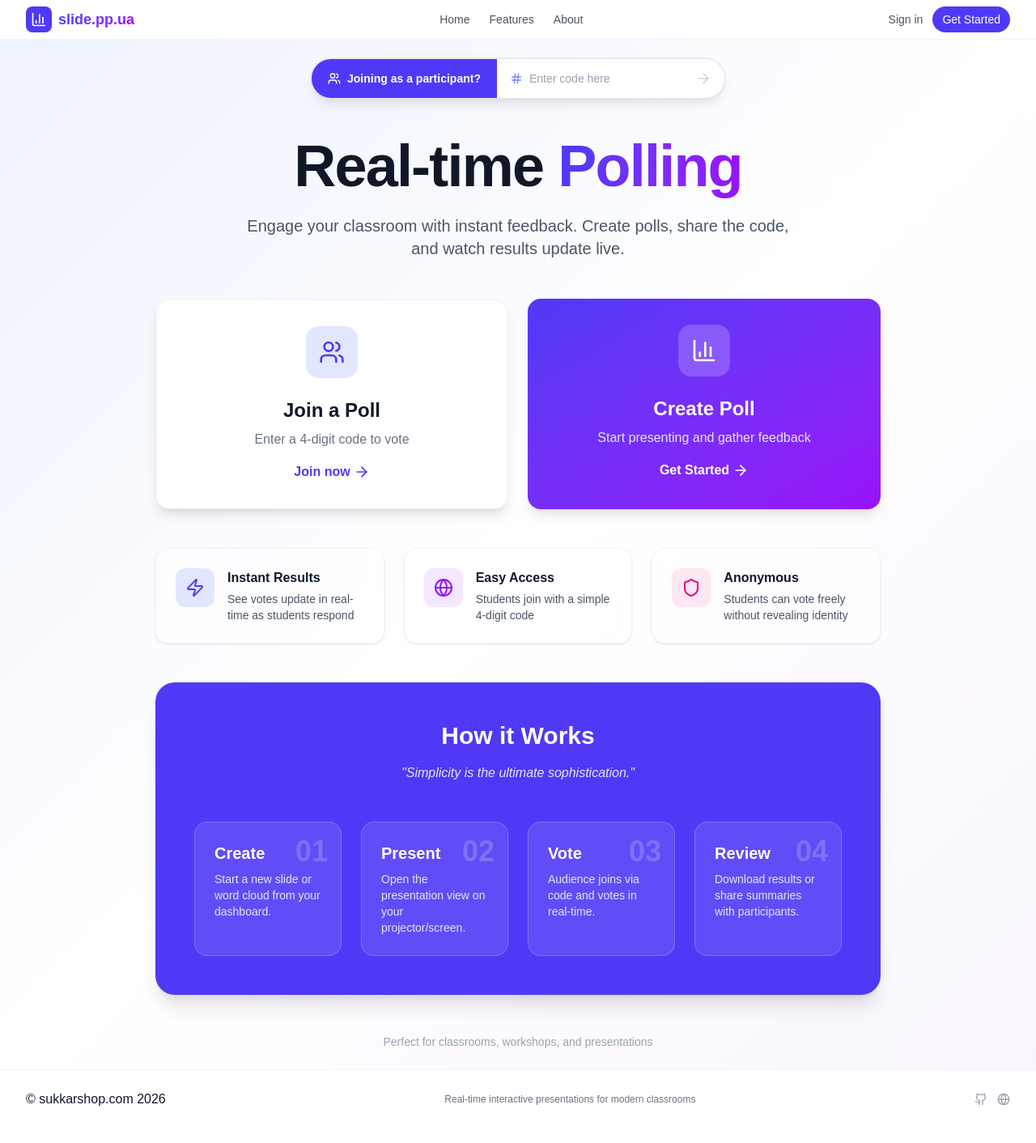
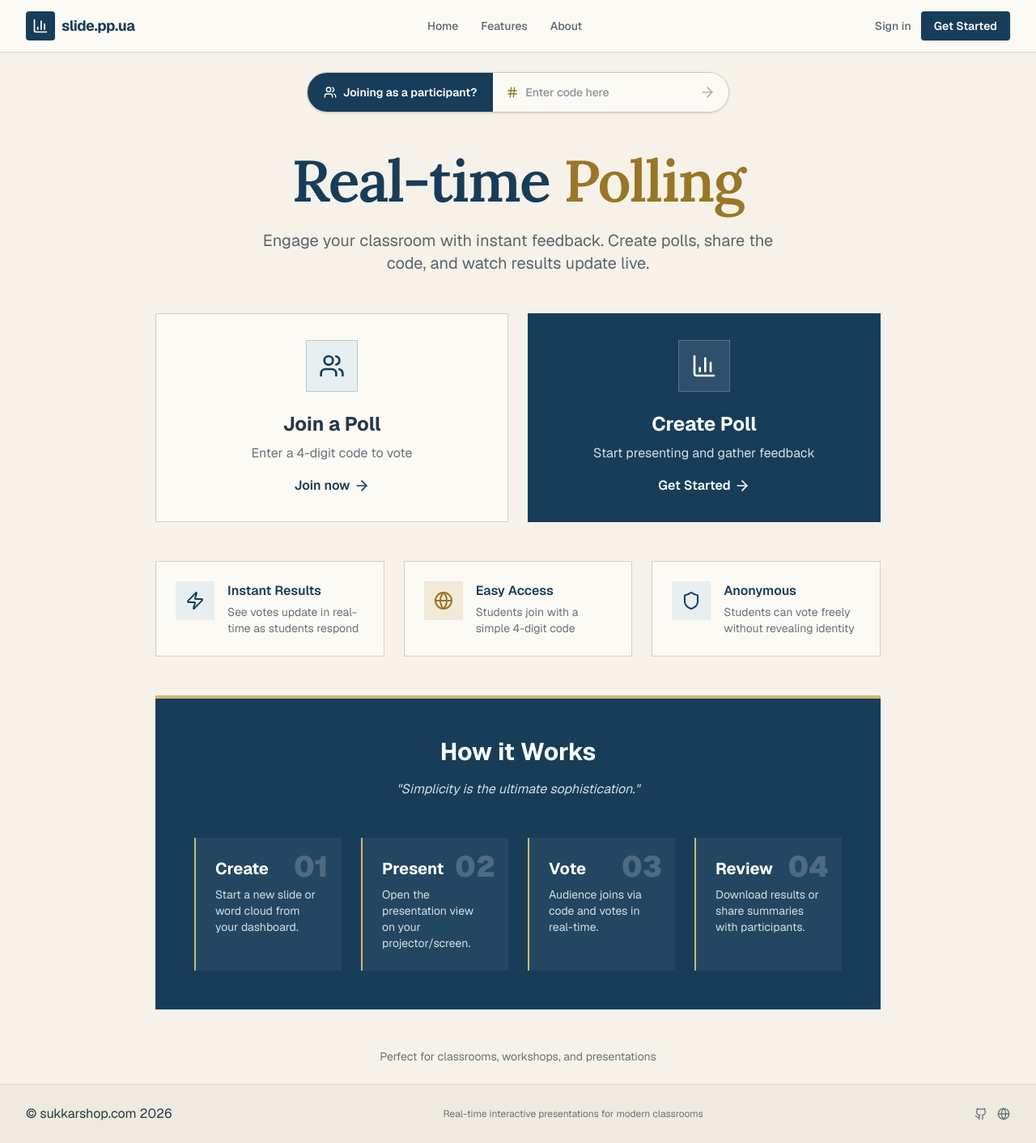
Before and after one commit to almahmudbd/bpresent, a Next.js app: page / in a window 1280 px wide. Shown: the whole page at 81% size. Built offline with nearby package versions, Linux system fonts and the light colour scheme; no server answers.

Commit message:
new theme

```diff
--- a/app/globals.css
+++ b/app/globals.css
@@ -1,8 +1,8 @@
 @import "tailwindcss";
 
 :root {
-  --background: #ffffff;
-  --foreground: #171717;
+  --background: #f6f2e9;
+  --foreground: #172a3a;
 }
 
 @theme inline {
@@ -12,18 +12,13 @@
   --font-mono: var(--font-geist-mono);
 }
 
-@media (prefers-color-scheme: dark) {
-  :root {
-    --background: #0a0a0a;
-    --foreground: #ededed;
-  }
-}
-
 body {
   background: var(--background);
   color: var(--foreground);
-  font-family: Arial, Helvetica, sans-serif;
+  font-family: var(--font-geist-sans), Arial, Helvetica, sans-serif;
 }
+
+::selection { background: #d8b768; color: #172a3a; }
 
 /* ═══════════════════════════════════════════════════════════════════════════
    SHARED SLIDE STYLES
--- a/app/layout.tsx
+++ b/app/layout.tsx
@@ -1,5 +1,5 @@
 import type { Metadata } from "next";
-import { Geist, Geist_Mono } from "next/font/google";
+import { Geist, Geist_Mono, Lora } from "next/font/google";
 import "./globals.css";
 
 const geistSans = Geist({
@@ -9,6 +9,11 @@ const geistSans = Geist({
 
 const geistMono = Geist_Mono({
   variable: "--font-geist-mono",
+  subsets: ["latin"],
+});
+
+const lora = Lora({
+  variable: "--font-lora",
   subsets: ["latin"],
 });
 
@@ -28,7 +33,7 @@ export default function RootLayout({
   return (
     <html lang="en">
       <body
-        className={`${geistSans.variable} ${geistMono.variable} antialiased min-h-screen flex flex-col`}
+        className={`${geistSans.variable} ${geistMono.variable} ${lora.variable} antialiased min-h-screen flex flex-col`}
       >
         <Header />
         <main className="flex-1">
--- a/app/page.tsx
+++ b/app/page.tsx
@@ -18,7 +18,7 @@ export default function Home() {
   };
 
   return (
-    <div className="flex min-h-screen flex-col items-center justify-center bg-gradient-to-br from-indigo-50 via-white to-purple-50 p-6 text-gray-900">
+    <div className="flex min-h-screen flex-col items-center justify-center bg-[#f6f2e9] p-6 text-[#263846]">
       <div className="max-w-4xl w-full text-center space-y-12">
 
         {/* ── Slido-style Join Bar ── */}
@@ -27,22 +27,22 @@ export default function Home() {
             onSubmit={handleJoin}
             className={`
               flex items-center gap-0 rounded-full overflow-hidden
-              shadow-lg transition-all duration-300
+              border border-[#cfc7b8] shadow-sm transition-all duration-300
               ${focused
-                ? "ring-4 ring-indigo-400/40 shadow-indigo-200/60 shadow-xl"
-                : "ring-2 ring-gray-200/80"
+                ? "ring-4 ring-[#d8b768]/30 shadow-md"
+                : ""
               }
             `}
           >
             {/* Left label */}
-            <div className="flex items-center gap-2 bg-indigo-600 px-5 py-3.5 text-white text-sm font-semibold whitespace-nowrap select-none">
+            <div className="flex items-center gap-2 bg-[#173d59] px-5 py-3.5 text-white text-sm font-semibold whitespace-nowrap select-none">
               <Users className="h-4 w-4" />
               Joining as a participant?
             </div>
 
             {/* Input area */}
-            <div className="flex items-center bg-white px-4 py-3.5 gap-2 flex-1 min-w-[180px]">
-              <Hash className="h-4 w-4 text-indigo-400 flex-shrink-0" />
+            <div className="flex items-center bg-[#fbfaf5] px-4 py-3.5 gap-2 flex-1 min-w-[180px]">
+              <Hash className="h-4 w-4 text-[#9a7625] flex-shrink-0" />
               <input
                 type="text"
                 value={code}
@@ -51,7 +51,7 @@ export default function Home() {
                 onBlur={() => setFocused(false)}
                 placeholder="Enter code here"
                 maxLength={4}
-                className="outline-none text-sm text-gray-700 placeholder-gray-400 w-full font-medium bg-transparent"
+                className="outline-none text-sm text-[#263846] placeholder:text-[#8b9293] w-full font-medium bg-transparent"
               />
             </div>
 
@@ -60,10 +60,10 @@ export default function Home() {
               type="submit"
               disabled={code.length !== 4}
               className="
-                flex items-center justify-center bg-white pr-4 pl-2 py-3.5
-                text-indigo-600 disabled:text-gray-300
+                flex items-center justify-center bg-[#fbfaf5] pr-4 pl-2 py-3.5
+                text-[#9a7625] disabled:text-[#b5aea2]
                 transition-colors duration-200 cursor-pointer disabled:cursor-default
-                hover:enabled:text-indigo-800
+                hover:enabled:text-[#805f17]
               "
               aria-label="Join poll"
             >
@@ -74,10 +74,10 @@ export default function Home() {
 
         {/* ── Hero Section ── */}
         <div className="space-y-6">
-          <h1 className="text-6xl font-bold tracking-tight text-gray-900 sm:text-7xl">
-            Real-time <span className="bg-gradient-to-r from-indigo-600 to-purple-600 bg-clip-text text-transparent">Polling</span>
+          <h1 className="font-[family-name:var(--font-lora)] text-6xl font-semibold tracking-tight text-[#173d59] sm:text-7xl">
+            Real-time <span className="text-[#9a7625]">Polling</span>
           </h1>
-          <p className="text-xl text-gray-600 max-w-2xl mx-auto">
+          <p className="text-xl text-[#596570] max-w-2xl mx-auto">
             Engage your classroom with instant feedback. Create polls, share the code, and watch results update live.
           </p>
         </div>
@@ -86,27 +86,27 @@ export default function Home() {
         <div className="grid grid-cols-1 gap-6 sm:grid-cols-2">
           <Link
             href="/join"
-            className="group flex flex-col items-center p-8 bg-white rounded-2xl shadow-lg border-2 border-gray-100 hover:border-indigo-500 hover:shadow-xl transition-all"
+            className="group flex flex-col items-center p-8 bg-[#fbfaf5] border border-[#d7d0c2] hover:border-[#9a7625] hover:shadow-md transition-all"
           >
-            <div className="h-16 w-16 bg-indigo-100 rounded-2xl flex items-center justify-center mb-6 group-hover:bg-indigo-600 group-hover:scale-110 transition-all">
-              <Users className="h-8 w-8 text-indigo-600 group-hover:text-white transition-colors" />
+            <div className="h-16 w-16 bg-[#e7eff1] border border-[#b9c9d1] flex items-center justify-center mb-6 group-hover:bg-[#173d59] group-hover:scale-105 transition-all">
+              <Users className="h-8 w-8 text-[#173d59] group-hover:text-white transition-colors" />
             </div>
             <h2 className="text-2xl font-bold mb-2">Join a Poll</h2>
-            <p className="text-gray-500 mb-4">Enter a 4-digit code to vote</p>
-            <div className="flex items-center text-indigo-600 font-semibold group-hover:gap-2 transition-all">
+            <p className="text-[#68737a] mb-4">Enter a 4-digit code to vote</p>
+            <div className="flex items-center text-[#173d59] font-semibold group-hover:gap-2 transition-all">
               Join now <ArrowRight className="ml-1 h-5 w-5 group-hover:translate-x-1 transition-transform" />
             </div>
           </Link>
 
           <Link
             href="/presenter"
-            className="group flex flex-col items-center p-8 bg-gradient-to-br from-indigo-600 to-purple-600 rounded-2xl shadow-lg hover:shadow-2xl hover:scale-105 transition-all text-white"
+            className="group flex flex-col items-center p-8 bg-[#173d59] border border-[#173d59] hover:bg-[#102e45] hover:shadow-md hover:scale-[1.02] transition-all text-white"
           >
-            <div className="h-16 w-16 bg-white/20 backdrop-blur rounded-2xl flex items-center justify-center mb-6 group-hover:bg-white/30 group-hover:scale-110 transition-all">
+            <div className="h-16 w-16 bg-white/10 border border-white/20 flex items-center justify-center mb-6 group-hover:bg-white/20 group-hover:scale-105 transition-all">
               <BarChart3 className="h-8 w-8 text-white" />
             </div>
             <h2 className="text-2xl font-bold mb-2">Create Poll</h2>
-            <p className="text-indigo-100 mb-4">Start presenting and gather feedback</p>
+            <p className="text-[#d4dfe2] mb-4">Start presenting and gather feedback</p>
             <div className="flex items-center font-semibold group-hover:gap-2 transition-all">
               Get Started <ArrowRight className="ml-1 h-5 w-5 group-hover:translate-x-1 transition-transform" />
             </div>
@@ -115,42 +115,42 @@ export default function Home() {
 
         {/* ── Feature Highlights ── */}
         <div className="grid grid-cols-1 md:grid-cols-3 gap-6 text-left mt-12">
-          <div className="flex items-start gap-4 p-6 bg-white/60 backdrop-blur rounded-2xl border border-gray-100 shadow-sm">
-            <div className="h-12 w-12 bg-indigo-100 rounded-xl flex items-center justify-center flex-shrink-0">
-              <Zap className="h-6 w-6 text-indigo-600" />
+          <div className="flex items-start gap-4 p-6 bg-[#fbfaf5] border border-[#d7d0c2]">
+            <div className="h-12 w-12 bg-[#e7eff1] flex items-center justify-center flex-shrink-0">
+              <Zap className="h-6 w-6 text-[#173d59]" />
             </div>
             <div>
-              <h3 className="font-semibold text-gray-900 mb-1">Instant Results</h3>
-              <p className="text-sm text-gray-600">See votes update in real-time as students respond</p>
+              <h3 className="font-semibold text-[#173d59] mb-1">Instant Results</h3>
+              <p className="text-sm text-[#68737a]">See votes update in real-time as students respond</p>
             </div>
           </div>
 
-          <div className="flex items-start gap-4 p-6 bg-white/60 backdrop-blur rounded-2xl border border-gray-100 shadow-sm">
-            <div className="h-12 w-12 bg-purple-100 rounded-xl flex items-center justify-center flex-shrink-0">
-              <Globe className="h-6 w-6 text-purple-600" />
+          <div className="flex items-start gap-4 p-6 bg-[#fbfaf5] border border-[#d7d0c2]">
+            <div className="h-12 w-12 bg-[#f1ead8] flex items-center justify-center flex-shrink-0">
+              <Globe className="h-6 w-6 text-[#9a7625]" />
             </div>
             <div>
-              <h3 className="font-semibold text-gray-900 mb-1">Easy Access</h3>
-              <p className="text-sm text-gray-600">Students join with a simple 4-digit code</p>
+              <h3 className="font-semibold text-[#173d59] mb-1">Easy Access</h3>
+              <p className="text-sm text-[#68737a]">Students join with a simple 4-digit code</p>
             </div>
           </div>
 
-          <div className="flex items-start gap-4 p-6 bg-white/60 backdrop-blur rounded-2xl border border-gray-100 shadow-sm">
-            <div className="h-12 w-12 bg-pink-100 rounded-xl flex items-center justify-center flex-shrink-0">
-              <Shield className="h-6 w-6 text-pink-600" />
+          <div className="flex items-start gap-4 p-6 bg-[#fbfaf5] border border-[#d7d0c2]">
+            <div className="h-12 w-12 bg-[#e7eff1] flex items-center justify-center flex-shrink-0">
+              <Shield className="h-6 w-6 text-[#173d59]" />
             </div>
             <div>
-              <h3 className="font-semibold text-gray-900 mb-1">Anonymous</h3>
-              <p className="text-sm text-gray-600">Students can vote freely without revealing identity</p>
+              <h3 className="font-semibold text-[#173d59] mb-1">Anonymous</h3>
+              <p className="text-sm text-[#68737a]">Students can vote freely without revealing identity</p>
             </div>
           </div>
         </div>
 
         {/* ── How it Works ── */}
-        <section className="bg-indigo-600 rounded-3xl p-8 md:p-12 shadow-xl text-white max-w-5xl mx-auto w-full">
+        <section className="bg-[#173d59] border-t-4 border-[#d8b768] p-8 md:p-12 text-white max-w-5xl mx-auto w-full">
           <div className="text-center mb-12">
             <h2 className="text-3xl font-bold mb-4">How it Works</h2>
-            <p className="text-indigo-100 italic">&quot;Simplicity is the ultimate sophistication.&quot;</p>
+            <p className="text-[#d4dfe2] italic">&quot;Simplicity is the ultimate sophistication.&quot;</p>
           </div>
 
           <div className="grid grid-cols-1 lg:grid-cols-4 gap-6 text-left">
@@ -160,17 +160,17 @@ export default function Home() {
               { step: "03", title: "Vote", desc: "Audience joins via code and votes in real-time." },
               { step: "04", title: "Review", desc: "Download results or share summaries with participants." }
             ].map((item, index) => (
-              <div key={index} className="relative p-6 bg-white/10 backdrop-blur-sm rounded-2xl border border-white/20">
+              <div key={index} className="relative p-6 bg-white/5 border-l-2 border-[#d8b768]">
                 <span className="text-4xl font-black text-white/20 absolute top-4 right-4">{item.step}</span>
                 <h4 className="text-xl font-bold mb-2">{item.title}</h4>
-                <p className="text-indigo-100 text-sm">{item.desc}</p>
+                <p className="text-[#d4dfe2] text-sm">{item.desc}</p>
               </div>
             ))}
           </div>
         </section>
 
         {/* ── Footer ── */}
-        <p className="text-sm text-gray-400 mt-12">
+        <p className="text-sm text-[#68737a] mt-12">
           Perfect for classrooms, workshops, and presentations
         </p>
       </div>
--- a/components/Footer.tsx
+++ b/components/Footer.tsx
@@ -3,23 +3,23 @@ import Link from "next/link";
 
 export function Footer() {
     return (
-        <footer className="bg-white border-t border-gray-100">
+        <footer className="bg-[#eeeadf] border-t border-[#dcd5c7]">
             <div className="max-w-7xl mx-auto px-4 sm:px-6 lg:px-8 py-6">
                 <div className="flex flex-col md:flex-row justify-between items-center gap-4">
                     <div className="flex items-center gap-3">
-                        <span className="text-base text-gray-900"> © sukkarshop.com {new Date().getFullYear()}</span>
+                        <span className="text-base text-[#263846]"> © sukkarshop.com {new Date().getFullYear()}</span>
                     </div>
 
-                    <p className="text-xs text-gray-500 text-center">
+                    <p className="text-xs text-[#68737a] text-center">
                         Real-time interactive presentations for modern classrooms
                     </p>
 
                     <div className="flex items-center gap-6">
                         <div className="flex gap-3">
-                            <a href="https://github.com/almahmudbd/present" className="text-gray-400 hover:text-indigo-600 transition-colors" aria-label="GitHub">
+                            <a href="https://github.com/almahmudbd/present" className="text-[#68737a] hover:text-[#173d59] transition-colors" aria-label="GitHub">
                                 <Github className="w-4 h-4" />
                             </a>
-                            <a href="https://thealmahmud.blogspot.com/" className="text-gray-400 hover:text-indigo-600 transition-colors" aria-label="Blog">
+                            <a href="https://thealmahmud.blogspot.com/" className="text-[#68737a] hover:text-[#173d59] transition-colors" aria-label="Blog">
                                 <Globe className="w-4 h-4" />
                             </a>
                         </div>
--- a/components/Header.tsx
+++ b/components/Header.tsx
@@ -28,25 +28,25 @@ export function Header() {
 
     return (
         <>
-            <header className="w-full bg-white/80 backdrop-blur-md border-b border-gray-100 sticky top-0 z-50">
-                <div className="max-w-7xl mx-auto px-4 sm:px-6 lg:px-8 h-12 flex items-center justify-between">
+            <header className="w-full bg-[#fbfaf5]/95 backdrop-blur-md border-b border-[#dcd5c7] sticky top-0 z-50">
+                <div className="max-w-7xl mx-auto px-4 sm:px-6 lg:px-8 h-16 flex items-center justify-between">
                     <Link href="/" className="flex items-center gap-2 group">
-                        <div className="p-1.5 bg-indigo-600 rounded-lg group-hover:bg-indigo-700 transition-colors">
+                        <div className="p-2 bg-[#173d59] rounded-sm group-hover:bg-[#102e45] transition-colors">
                             <BarChart3 className="w-5 h-5 text-white" />
                         </div>
-                        <span className="text-lg font-bold bg-clip-text text-transparent bg-gradient-to-r from-indigo-600 to-purple-600">
+                        <span className="text-lg font-bold tracking-tight text-[#173d59]">
                             slide.pp.ua
                         </span>
                     </Link>
 
-                    <nav className="hidden md:flex items-center gap-6">
-                        <Link href="/" className="text-sm font-medium text-gray-600 hover:text-gray-900 transition-colors">
+                    <nav className="hidden md:flex items-center gap-7">
+                        <Link href="/" className="text-sm font-medium text-[#596570] hover:text-[#173d59] transition-colors">
                             Home
                         </Link>
-                        <Link href="/features" className="text-sm font-medium text-gray-600 hover:text-gray-900 transition-colors">
+                        <Link href="/features" className="text-sm font-medium text-[#596570] hover:text-[#173d59] transition-colors">
                             Features
                         </Link>
-                        <Link href="/about" className="text-sm font-medium text-gray-600 hover:text-gray-900 transition-colors">
+                        <Link href="/about" className="text-sm font-medium text-[#596570] hover:text-[#173d59] transition-colors">
                             About
                         </Link>
                     </nav>
@@ -58,13 +58,13 @@ export function Header() {
                             <>
                                 <button
                                     onClick={() => setShowAuthModal(true)}
-                                    className="text-sm font-medium text-gray-600 hover:text-gray-900 transition-colors"
+                                    className="text-sm font-medium text-[#596570] hover:text-[#173d59] transition-colors"
                                 >
                                     Sign in
                                 </button>
                                 <Link
                                     href="/presenter"
-                                    className="px-3 py-1.5 text-sm font-medium text-white bg-indigo-600 rounded-full hover:bg-indigo-700 transition-colors"
+                                    className="px-4 py-2 text-sm font-semibold text-white bg-[#173d59] rounded-sm hover:bg-[#102e45] transition-colors shadow-sm"
                                 >
                                     Get Started
                                 </Link>
```
Also changed, not shown: app/about/page.tsx (+12 -12 lines), app/features/page.tsx (+14 -14 lines), app/join/page.tsx (+9 -9 lines).
